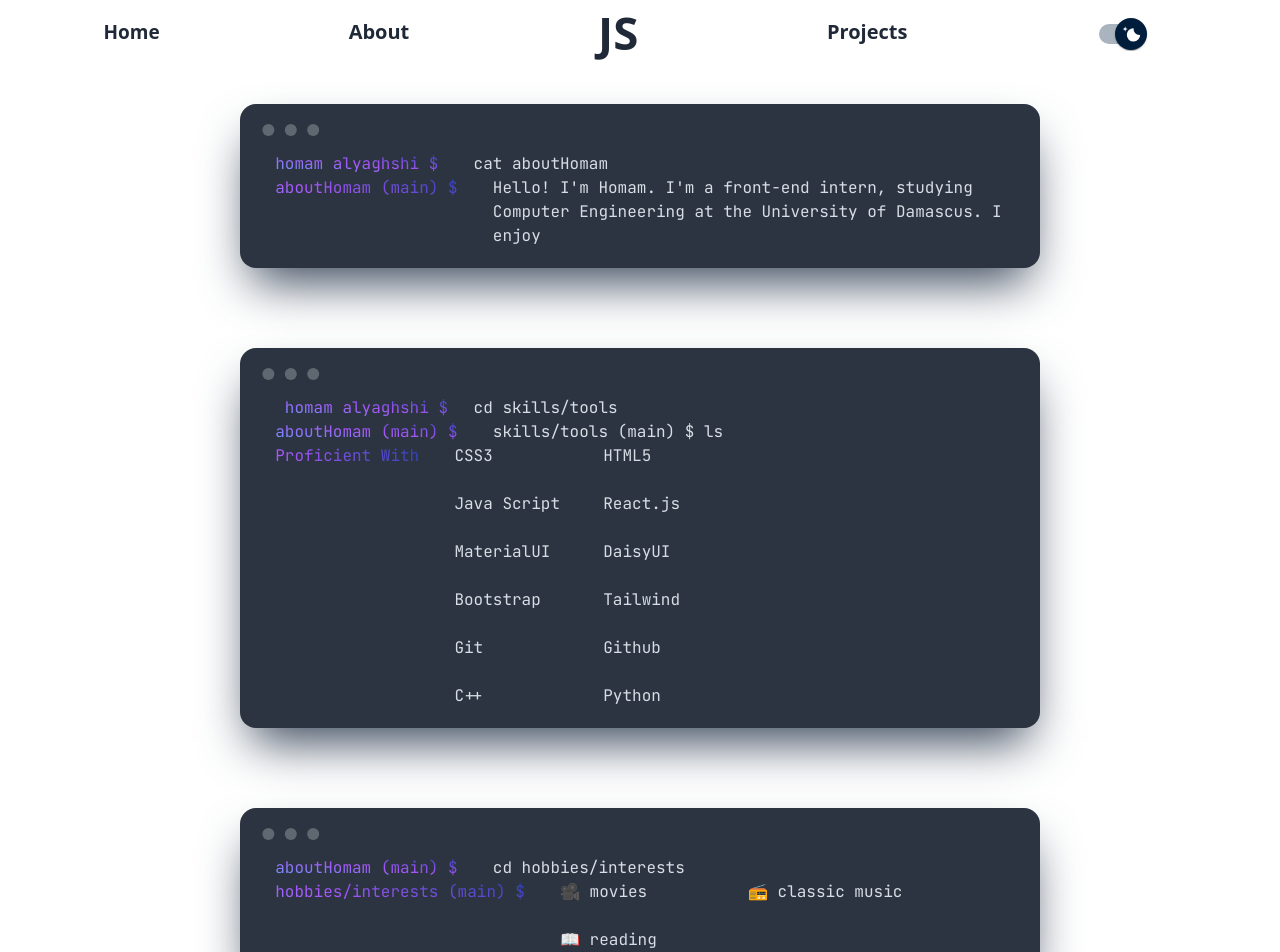
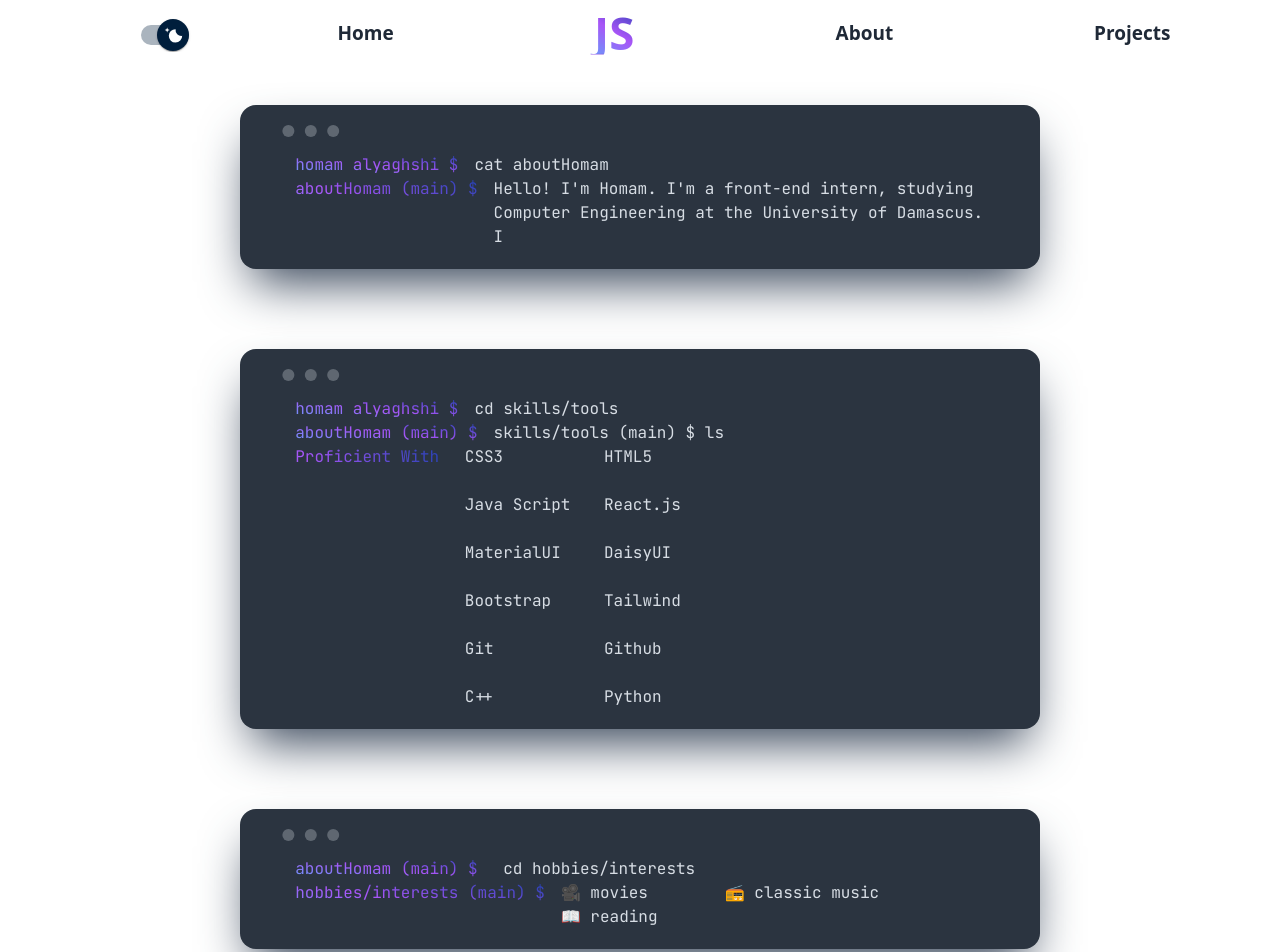
Before and after one commit to HomamAlyaghshi/portfolio, a React (Create React App) app: page /aboutpage in a window 1280 px wide. Shown: the top 952 px of the page. Built offline with nearby package versions, Linux system fonts and the light colour scheme.

Commit message:
Responsive

```diff
--- a/src/components/Card.jsx
+++ b/src/components/Card.jsx
@@ -4,23 +4,19 @@ import "../style.css";
 
 const Card = () => {
   return (
-    <div className="grid ">
+    <div className="grid w-full h-full ">
       {/**first card */}
-      <div className=" grid gap-20 ">
-        <div className="mockup-code my-10 mx-60 shadow-2xl shadow-slate-700">
-          <pre className="flex gap-4  ">
-            <span className="data-prefix gradient-text">
-              <TypeAnimation sequence={["homam alyaghshi $"]} speed={50} />
-            </span>
+      <div className=" grid gap-20  ">
+        <div className="mockup-code my-10 sm:mx-60 mx-10 shadow-2xl shadow-slate-700 p-5">
+          <pre className="sm:flex grid gap-4  ">
+            <span className="data-prefix gradient-text">homam alyaghshi $</span>
             <code>
-              {" "}
               <TypeAnimation sequence={["cat aboutHomam"]} speed={50} />
             </code>
           </pre>
-          <pre className="flex gap-4   ">
-            <span className="data-prefix gradient-text">
-              <TypeAnimation sequence={["aboutHomam (main) $"]} speed={50} />{" "}
-            </span>
+          <pre className="sm:flex grid gap-4   ">
+            <span className="gradient-text">aboutHomam (main) $</span>
+
             <code className="  justify-center items-center">
               <TypeAnimation
                 sequence={[
@@ -42,65 +38,60 @@ const Card = () => {
 
       {/**sec card */}
       <div className=" grid gap-20">
-        <div className="mockup-code my-10 mx-60 shadow-2xl shadow-slate-700">
-          <pre className="flex gap-4 ">
+        <div className="mockup-code my-10 sm:mx-60 mx-10 shadow-2xl shadow-slate-700 p-5">
+          <pre className="sm:flex grid gap-4 ">
+            <span className="data-prefix gradient-text">homam alyaghshi $</span>
+            <TypeAnimation sequence={["cd skills/tools"]} speed={50} />
+            </pre>
+          <pre className="sm:flex grid gap-4  ">
             <span className="data-prefix gradient-text">
-              {" "}
-              <TypeAnimation sequence={["homam alyaghshi $"]} speed={50} />
-            </span>
-            <code>cd skills/tools</code>
-          </pre>
-          <pre className="flex gap-4  ">
-            <span className="data-prefix gradient-text">
-              <TypeAnimation sequence={["aboutHomam (main) $"]} speed={50} />{" "}
+              aboutHomam (main) $
             </span>
             <code className="whitespace-pre-line">
               <TypeAnimation
                 sequence={["skills/tools (main) $ ls"]}
                 speed={50}
-              />{" "}
+              />
             </code>
           </pre>
-          <pre className="flex gap-4  ">
-            <span className="data-prefix gradient-text">
-              <TypeAnimation sequence={["Proficient With"]} speed={50} />{" "}
-            </span>
+          <pre className="sm:flex grid gap-4  ">
+            <span className="data-prefix gradient-text">Proficient With </span>
             <code className="grid grid-cols-2 gap-6">
               <span className="transform transition-transform duration-500 hover:translate-y-[-5px]">
-                <TypeAnimation sequence={["CSS3"]} speed={500} />{" "}
+                <TypeAnimation sequence={["CSS3"]} speed={500} />
               </span>
               <span className="transform transition-transform duration-500 hover:translate-y-[-5px]">
-                <TypeAnimation sequence={["HTML5"]} speed={500} />{" "}
+                <TypeAnimation sequence={["HTML5"]} speed={500} />
               </span>
               <span className="transform transition-transform duration-500 hover:translate-y-[-5px]">
-                <TypeAnimation sequence={["Java Script"]} speed={500} />{" "}
+                <TypeAnimation sequence={["Java Script"]} speed={500} />
               </span>
               <span className="transform transition-transform duration-500 hover:translate-y-[-5px]">
-                <TypeAnimation sequence={["React.js"]} speed={500} />{" "}
+                <TypeAnimation sequence={["React.js"]} speed={500} />
               </span>
               <span className="transform transition-transform duration-500 hover:translate-y-[-5px]">
-                <TypeAnimation sequence={["MaterialUI"]} speed={500} />{" "}
+                <TypeAnimation sequence={["MaterialUI"]} speed={500} />
               </span>
               <span className="transform transition-transform duration-500 hover:translate-y-[-5px]">
-                <TypeAnimation sequence={["DaisyUI"]} speed={500} />{" "}
+                <TypeAnimation sequence={["DaisyUI"]} speed={500} />
               </span>
               <span className="transform transition-transform duration-500 hover:translate-y-[-5px]">
-                <TypeAnimation sequence={["Bootstrap"]} speed={500} />{" "}
+                <TypeAnimation sequence={["Bootstrap"]} speed={500} />
               </span>
               <span className="transform transition-transform duration-500 hover:translate-y-[-5px]">
-                <TypeAnimation sequence={["Tailwind"]} speed={500} />{" "}
+                <TypeAnimation sequence={["Tailwind"]} speed={500} />
               </span>
               <span className="transform transition-transform duration-500 hover:translate-y-[-5px]">
-                <TypeAnimation sequence={["Git"]} speed={500} />{" "}
+                <TypeAnimation sequence={["Git"]} speed={500} />
               </span>
               <span className="transform transition-transform duration-500 hover:translate-y-[-5px]">
-                <TypeAnimation sequence={["Github"]} speed={500} />{" "}
+                <TypeAnimation sequence={["Github"]} speed={500} />
               </span>
               <span className="transform transition-transform duration-500 hover:translate-y-[-5px]">
-                <TypeAnimation sequence={["C++"]} speed={500} />{" "}
+                <TypeAnimation sequence={["C++"]} speed={500} />
               </span>
               <span className="transform transition-transform duration-500 hover:translate-y-[-5px]">
-                <TypeAnimation sequence={["Python"]} speed={500} />{" "}
+                <TypeAnimation sequence={["Python"]} speed={500} />
               </span>
             </code>
           </pre>
@@ -108,31 +99,28 @@ const Card = () => {
       </div>
       {/**3 card */}
       <div className=" grid gap-20 ">
-        <div className="mockup-code my-10 mx-60 shadow-2xl shadow-slate-700">
-          <pre className="flex gap-4  ">
+        <div className="mockup-code my-10 sm:mx-60 mx-10 shadow-2xl shadow-slate-700 p-5">
+          <pre className="sm:flex grid gap-4  ">
             <span className="data-prefix gradient-text">
-              <TypeAnimation sequence={["aboutHomam (main) $"]} speed={50} />{" "}
+              aboutHomam (main) ${" "}
             </span>
             <code>
-              <TypeAnimation sequence={["cd hobbies/interests"]} speed={50} />{" "}
+              <TypeAnimation sequence={["cd hobbies/interests"]} speed={50} />
             </code>
           </pre>
-          <pre className="flex gap-4  ">
+          <pre className="sm:flex grid gap-4  ">
             <span className="data-prefix gradient-text">
-              <TypeAnimation
-                sequence={["hobbies/interests (main) $"]}
-                speed={50}
-              />{" "}
+              hobbies/interests (main) $
             </span>
-            <code className="whitespace-pre-line grid grid-cols-2 gap-6">
+            <code className="whitespace-pre-line grid grid-cols-2 ">
               <span className="transform transition-transform duration-500 hover:translate-y-[-5px]">
-                <TypeAnimation sequence={["🎥 movies"]} speed={50} />{" "}
+                <TypeAnimation sequence={["🎥 movies"]} speed={50} />
+              </span>
+              <span className="transform transition-transform duration-500 whitespace-nowrap hover:translate-y-[-5px]">
+                <TypeAnimation sequence={["📻 classic music"]} speed={50} />
               </span>
               <span className="transform transition-transform duration-500 hover:translate-y-[-5px]">
-                <TypeAnimation sequence={["📻 classic music"]} speed={50} />{" "}
-              </span>
-              <span className="transform transition-transform duration-500 hover:translate-y-[-5px]">
-                <TypeAnimation sequence={["📖 reading"]} speed={50} />{" "}
+                <TypeAnimation sequence={["📖 reading"]} speed={50} />
               </span>
             </code>
           </pre>
--- a/src/components/HeroSections.jsx
+++ b/src/components/HeroSections.jsx
@@ -13,16 +13,15 @@ const HeroSections = () => {
             className="w-80 h-80 sm:w-60 sm:h-60 bg-mycolor rounded-full shadow-2xl shadow-gray-500"
           />
         </div>
-        <div className="grid gap-4 py-8 font-mono font-bold">
-          <div className="flex justify-center items-center">
-            <div className="sm:text-5xl text-3xl whitespace-nowrap flex gap-4">
+        <div className="grid gap-y-4 py-8 font-mono font-bold ">
+
+          <div className="flex justify-center items-center ">
+            <div className="sm:text-5xl text-3xl whitespace-nowrap flex gap-4 ">
               <div>Hi,I'm</div>
-              <span className="gradient-text text-5xl text-left w-[300px] justify-center items-center">
+              <span className="gradient-text sm:text-5xl text-3xl text-left sm:w-[300px] w-[120px] justify-center items-center">
                 <TypeAnimation
                   sequence={[
-                    // Same substring at the start will only be typed out once, initially
                     "Homam",
-                    1000, // wait 1s before replacing "Mice" with "Hamsters"
                     "Frontend",
                     1000,
                   ]}
@@ -31,8 +30,8 @@ const HeroSections = () => {
                   repeat={Infinity}
                 />
               </span>
-            </div>
-            <span className="waving-hand">👋</span>
+              <span className="waving-hand">👋</span>
+              </div>
           </div>
           <div className="text-2xl sm:text-left text-center">
             I'm a Frontend Developer.
--- a/src/components/Projects.jsx
+++ b/src/components/Projects.jsx
@@ -2,8 +2,8 @@ import React from "react";
 
 const Projects = () => {
   return (
-    <div className="w-full h-full">
-      <div className="px-16 py-10  my-10 mx-24 grid grid-cols-2 justify-center items-center gap-10 font-mono">
+    <div className="w-full h-full ">
+      <div className="sm:px-16 sm:py-10  my-10 sm:mx-24 mx-4 grid sm:grid-cols-2  justify-center items-center gap-10 font-mono">
         <div className="grid  justify-center items-center gap-4">
           <div className="transition-all transform hover:scale-105 duration-700">
             <h1 className="text-center text-2xl">First Project</h1>
@@ -44,9 +44,15 @@ const Projects = () => {
             <img alt="project3" src="/images/project3.png" />
           </div>
           <div className="flex gap-4 w-full justify-center items-center">
-          <a href="https://foodisphere.vercel.app/" target="_blank" rel="noopener noreferrer" className="btn btn-primary w-1/4">
-  Live
-</a>            <button className="btn btn-secondary w-1/4">&lt;Source/&gt;</button>
+            <a
+              href="https://foodisphere.vercel.app/"
+              target="_blank"
+              rel="noopener noreferrer"
+              className="btn btn-primary w-1/4"
+            >
+              Live
+            </a>{" "}
+            <button className="btn btn-secondary w-1/4">&lt;Source/&gt;</button>
           </div>
         </div>
         <div className="grid justify-center items-center gap-4">
@@ -55,9 +61,15 @@ const Projects = () => {
             <img alt="project4" src="/images/project4.png" />
           </div>
           <div className="flex gap-4 w-full justify-center items-center">
-          <a href="https://portfolio-dusky-sigma-50.vercel.app/" target="_blank" rel="noopener noreferrer" className="btn btn-primary w-1/4">
-  Live
-</a>            <button className="btn btn-secondary w-1/4">&lt;Source/&gt;</button>
+            <a
+              href="https://portfolio-dusky-sigma-50.vercel.app/"
+              target="_blank"
+              rel="noopener noreferrer"
+              className="btn btn-primary w-1/4"
+            >
+              Live
+            </a>{" "}
+            <button className="btn btn-secondary w-1/4">&lt;Source/&gt;</button>
           </div>
         </div>
       </div>
--- a/src/shared/Appbar.jsx
+++ b/src/shared/Appbar.jsx
@@ -1,25 +1,63 @@
-import React from "react";
+import React, { useState } from "react";
 import { Link } from "react-router-dom";
+import { FaBars, FaTimes } from "react-icons/fa"; // Import icons for the burger menu
 import DarkMode from "../components/DarkMode";
 
 const Appbar = () => {
+  const [menuOpen, setMenuOpen] = useState(false);
+
+  const toggleMenu = () => {
+    setMenuOpen(!menuOpen);
+  };
+
   return (
     <div className="navbar bg-base-100 w-full">
-      <div className="flex justify-around items-center w-full">
+      <div className="flex justify-between items-center w-full sm:ml-28">
+        {/* DarkMode button stays outside of the menu */}
+        <button className="btn btn-ghost text-xl">
+          <DarkMode />
+        </button>
+
+        {/* Burger icon for toggling the menu */}
+        <button
+          className="sm:hidden btn btn-ghost"
+          onClick={toggleMenu}
+        >
+          {menuOpen ? <FaTimes size={24} /> : <FaBars size={24} />}
+        </button>
+
+        {/* Regular menu visible on larger screens */}
+        <div className="hidden sm:flex justify-around items-center w-full">
           <Link to={"/"}>
-          <button className="btn btn-ghost hidden sm:flex text-xl">Home</button>
+            <button className="btn btn-ghost text-xl">Home</button>
+          </Link>
+          <Link to={"/"}>
+            <button className="btn btn-ghost text-5xl gradient-text">JS</button>
           </Link>
           <Link to={"/aboutpage"}>
             <button className="btn btn-ghost text-xl">About</button>
           </Link>
-        <Link to={"/"}>
-          <button className="btn btn-ghost hidden sm:flex text-5xl sm:2xl">JS</button>
-        </Link>{" "}
-        <Link to={'/projectspage'}>
+          <Link to={"/projectspage"}>
             <button className="btn btn-ghost text-xl">Projects</button>
           </Link>
-        <button className="btn btn-ghost text-xl"><DarkMode/></button>
         </div>
+      </div>
+
+      {/* Dropdown menu visible only when the menu is toggled on small screens */}
+      {menuOpen && (
+        <div className="flex flex-col items-start sm:hidden mt-2 space-y-2">
+          <Link to={"/"}>
+            <button className="btn btn-ghost text-xl">Home</button>
+          </Link>
+          <Link to={"/aboutpage"}>
+            <button className="btn btn-ghost text-xl">About</button>
+          </Link>
+
+          <Link to={"/projectspage"}>
+            <button className="btn btn-ghost text-xl">Projects</button>
+          </Link>
+        </div>
+      )}
     </div>
   );
 };
--- a/src/style.css
+++ b/src/style.css
@@ -19,36 +19,3 @@
         transform: rotate(15deg); /* تحريك الإيموجي لليمين */
     }
 }
-
-
-
-
-
-  @keyframes typing {
-    from { width: 0; }
-    to { width: 100%; }
-  }
-
-
-  .typing-animation {
-    overflow: hidden;
-    white-space: nowrap;
-    animation: typing 5s steps(100, end) forwards; /* يستخدم forwards للإبقاء على الحالة النهائية */
-  }
-
-  .typing-animation-repeating {
-    animation: typing 5s steps(100, end) infinite alternate; /* تأثير الكتابة يتكرر إلى الأبد */
-    border-right: .15em solid #000; /* مؤشر الكتابة */
-
-  }
-  .typing-animation:nth-child(1) {
-    animation-delay: 0s; /* لا يوجد تأخير للنص الأول */
-  }
-
-  .typing-animation:nth-child(2) {
-    animation-delay: 2s; /* تأخير 5 ثواني للنص الثاني */
-  }
-
-  .typing-animation:nth-child(3) {
-    animation-delay: 7s; /* تأخير 10 ثواني للنص الثالث */
-  }
```
Lines whose indentation alone changed are shown as unchanged.
